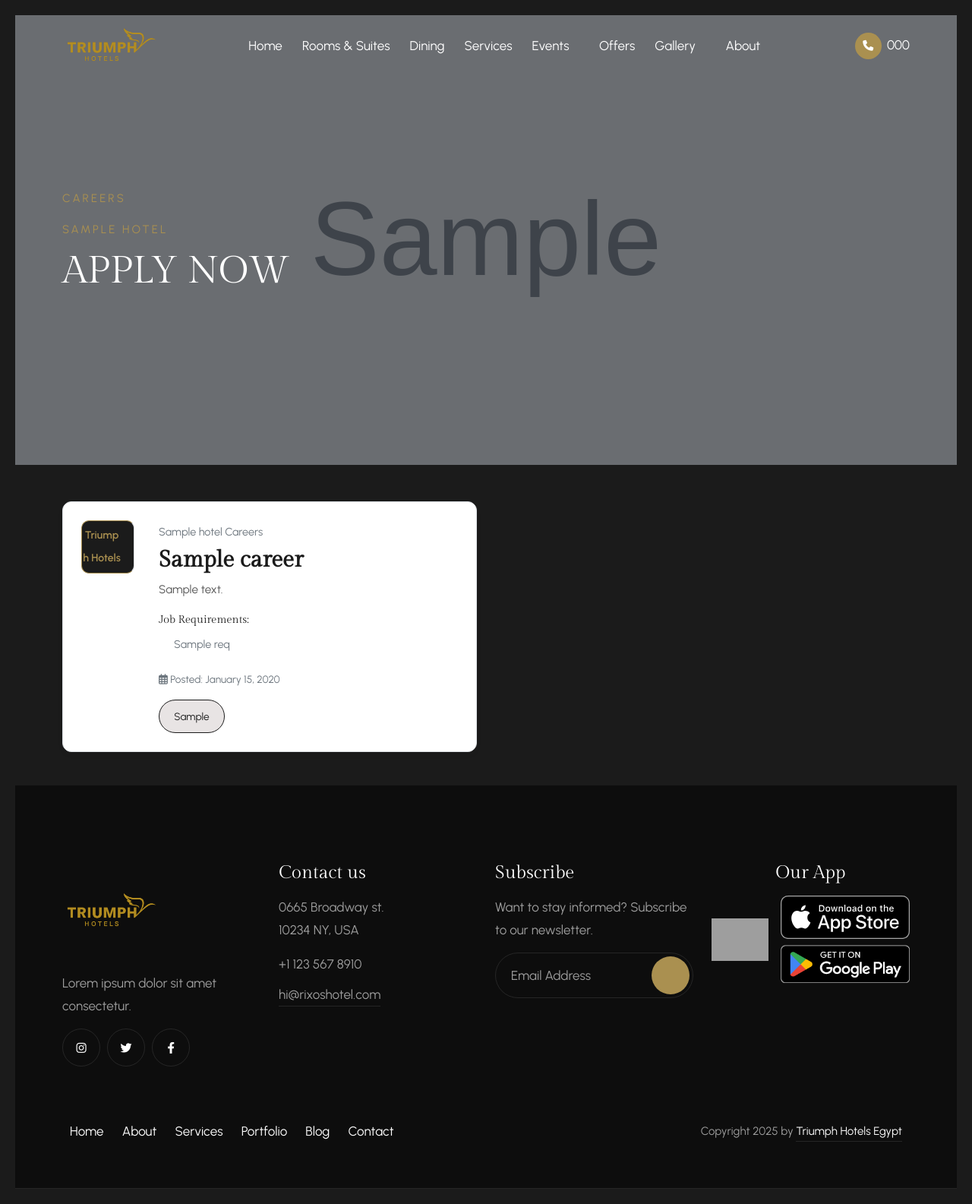
After one commit to seyam93/HotelApp, a Django app: template templates/core/hotel_careers.html in a window 1280 px wide. The commit adds this page. Shown: the whole page at 76% size. Run offline with Django 3.2, Linux system fonts and the light colour scheme; the template is opened without the code that fills it: most values are stand-ins (such as "Sample title", 1, 10 or a date in 2020); grey boxes marked "Sample" are stand-in pictures; parts of the project's set-up code (start-up, migrations or seed data) failed here and were passed over; some libraries are stand-ins or nearby versions; some web fonts are replaced; grey boxes are pictures that could not be loaded.

Commit message:
Career Page

```diff
--- a/core/urls.py
+++ b/core/urls.py
@@ -4,4 +4,7 @@ from . import views
 urlpatterns = [
     path('home/<slug:hotel_slug>/contact', views.hotel_contact_view, name='contact-page'),
     path('home/<slug:hotel_slug>/about', views.about_page, name='about-page'),
+    path('home/<slug:hotel_slug>/faqs/', views.hotel_faqs, name='faqs-page'),
+    path('home/<slug:hotel_slug>/careers/', views.careers_page, name='careers-page'),
+    path('home/<slug:hotel_slug>/careers/<slug:career_slug>/', views.career_detail, name='career-detail'),
 ]
--- /dev/null
+++ b/static/css/career_card.css
@@ -0,0 +1,198 @@
+ :root {
+      --primary-dark: #1b1b1b;
+      --primary-gold: #aa9050;
+      --light-gold: #d4c091;
+      --neutral-light: #f8f9fa;
+      --neutral-medium: #dee2e6;
+      --text-light: #ffffff;
+    }
+
+    body {
+      background-color: var(--primary-dark);
+      padding: 20px;
+    }
+
+    .job-card {
+      border-radius: 0.75rem;
+      padding: 1.5rem;
+      border: 1px solid var(--neutral-medium);
+      background-color: #fff;
+      box-shadow: 0 4px 6px rgba(0, 0, 0, 0.05);
+      transition: all 0.3s ease;
+      margin-bottom: 20px;
+    }
+
+    .job-card:hover {
+      transform: translateY(-5px);
+      box-shadow: 0 10px 15px rgba(0, 0, 0, 0.15);
+      border-color: var(--primary-gold);
+    }
+
+    .company-logo {
+      width: 70px;
+      height: 70px;
+      background-color: var(--primary-dark);
+      border-radius: 10px;
+      display: flex;
+      align-items: center;
+      justify-content: center;
+      font-size: 14px;
+      color: var(--primary-gold);
+      font-weight: bold;
+      transition: all 0.3s ease;
+      border: 1px solid var(--primary-gold);
+    }
+
+    .spaced-logo {
+  margin-right: 2rem;
+  padding-right: 1rem;
+  border-right: 1px solid #dee2e6; /* light divider line */
+}
+
+    .job-card:hover .company-logo {
+      background-color: var(--primary-gold);
+      color: var(--primary-dark);
+    }
+
+    .job-title {
+      font-weight: bold;
+      transition: color 0.3s ease;
+      color: var(--primary-dark);
+    }
+
+    .job-card:hover .job-title {
+      color: var(--primary-gold);
+    }
+
+    .category-tag {
+      color: #6c757d;
+      font-size: 0.9rem;
+      transition: color 0.3s ease;
+    }
+
+    .job-card:hover .category-tag {
+      color: var(--primary-dark);
+    }
+
+    .job-description {
+      color: #555;
+      font-size: 0.95rem;
+      margin-bottom: 1rem;
+    }
+
+    .job-requirements h6 {
+      font-size: 0.9rem;
+      color: var(--primary-dark);
+      margin-bottom: 0.5rem;
+    }
+
+    .job-requirements ul {
+      padding-left: 1.25rem;
+      margin-bottom: 1rem;
+      color: #6c757d;
+      font-size: 0.9rem;
+    }
+
+    .job-date {
+      color: #6c757d;
+      font-size: 0.85rem;
+      margin-bottom: 0.75rem;
+    }
+
+    .job-badge {
+      background-color: #e8e4e4;
+      color: var(--primary-dark);
+      font-weight: normal;
+      border-radius: 50px;
+      padding: 0.4rem 1.2rem;
+      border: 1px solid var(--primary-dark);
+      font-size: 0.85rem;
+      transition: all 0.3s ease;
+    }
+
+    .job-badge:hover {
+      background-color: var(--primary-gold);
+      color: var(--primary-dark);
+    }
+
+    .action-buttons {
+      margin-top: 20px;
+      display: none;
+      opacity: 0;
+      transition: all 0.5s ease;
+    }
+
+    .job-card:hover .action-buttons {
+      display: flex;
+      opacity: 1;
+    }
+
+    .btn-apply {
+      background-color: var(--primary-gold);
+      color: var(--text-light);
+      border-radius: 50px;
+      padding: 0.5rem 1.5rem;
+      font-weight: bold;
+      border: 1px solid var(--primary-gold);
+      transition: all 0.3s ease;
+    }
+
+    .btn-apply:hover {
+      background-color: var(--neutral-light);
+      color: var(--primary-dark);
+      transform: scale(1.05);
+    }
+
+    .heart-icon {
+      cursor: pointer;
+      color: var(--primary-gold);
+      opacity: 0.7;
+      transition: all 0.3s ease;
+      font-size: 1.5rem;
+    }
+
+    .heart-icon.active {
+      opacity: 1;
+      transform: scale(1.2);
+      color: #da3030;
+      text-shadow: 0 0 10px rgba(170, 144, 80, 0.5);
+    }
+
+    .tooltip-custom {
+      display: none;
+      position: absolute;
+      background-color: var(--primary-dark);
+      color: var(--primary-gold);
+      padding: 5px 10px;
+      border-radius: 5px;
+      font-size: 0.8rem;
+      z-index: 100;
+      top: -30px;
+      left: 50%;
+      transform: translateX(-50%);
+      white-space: nowrap;
+      border: 1px solid var(--primary-gold);
+    }
+
+    .tooltip-wrapper {
+      position: relative;
+    }
+
+    .tooltip-wrapper:hover .tooltip-custom {
+      display: block;
+    }
+
+    .toast-notification {
+      position: fixed;
+      bottom: 20px;
+      right: 20px;
+      background-color: var(--primary-dark);
+      color: var(--primary-gold);
+      padding: 10px 20px;
+      border-radius: 5px;
+      box-shadow: 0 4px 8px rgba(0, 0, 0, 0.2);
+      display: none;
+      z-index: 1000;
+      border: 1px solid var(--primary-gold);
+      font-size: 0.85rem;
+    }
--- a/templates/base.html
+++ b/templates/base.html
@@ -13,6 +13,7 @@
     <link rel="stylesheet" href={% static "css/plugins.css" %} />
     <link rel="stylesheet" href={% static "css/style.css" %} />
     <link rel="stylesheet" href="{% static 'css/ritz_carousel.css' %}">
+    <link rel="stylesheet" href="{% static 'css/career_card.css' %}">
     <!-- CSS -->
     <link rel="stylesheet" href="https://cdn.jsdelivr.net/npm/glightbox/dist/css/glightbox.min.css" />
 </head>
@@ -48,17 +49,17 @@
             <!-- Menu -->
             <div class="collapse navbar-collapse" id="navbar">
                 <ul class="navbar-nav mx-auto">
-                    <li class="nav-item"><a class="nav-link" href="{% url 'hotel-detail' hotel.slug %}">{% trans "Home" %}</a></li>
-                    <li class="nav-item"><a class="nav-link" href="{% url 'hotel-rooms' hotel_slug=hotel.slug %}">Rooms</a></li>
-                    <li class="nav-item"><a class="nav-link" href="{% url 'restaurant-list' hotel_slug=hotel.slug %}">{% trans "Dining" %}</a></li>
-
-                    <li class="nav-item dropdown"> <a class="nav-link dropdown-toggle" href="#" role="button" data-bs-toggle="dropdown" data-bs-auto-close="outside" aria-expanded="false">Services <i class="fa-light fa-angle-down"></i></a>
+                    <li class="nav-item"><a class="nav-link" href="{% url 'hotel-detail' hotel.slug %}">Home</a></li>
+                    <li class="nav-item"><a class="nav-link" href="{% url 'hotel-rooms' hotel_slug=hotel.slug %}">Rooms & Suites</a></li>
+                    <li class="nav-item"><a class="nav-link" href="{% url 'restaurant-list' hotel_slug=hotel.slug %}">Dining</a></li>
+                    <li class="nav-item"><a class="nav-link" href="{% url 'hotel-facilities-page' hotel_slug=hotel.slug %}">Services</a></li>
+                    {% comment %} <li class="nav-item dropdown"> <a class="nav-link dropdown-toggle" href="#" role="button" data-bs-toggle="dropdown" data-bs-auto-close="outside" aria-expanded="false">Services <i class="fa-light fa-angle-down"></i></a>
                         <ul class="dropdown-menu">
                             <li><a href="{% url 'hotel-facilities-page' hotel_slug=hotel.slug %}" class="dropdown-item"><span>Facilities</span></a></li>
-                            {% comment %} <li><a href="{% url 'hotel-amenities-page' hotel_slug=hotel.slug %}" class="dropdown-item"><span>Amenities</span></a></li> {% endcomment %}
+                            <li><a href="{% url 'hotel-amenities-page' hotel_slug=hotel.slug %}" class="dropdown-item"><span>Amenities</span></a></li>
                             <li><a href="{% url 'offer-page' hotel_slug=hotel.slug %}" class="dropdown-item"><span>Special Offers</span></a></li>
                         </ul>
-                    </li>
+                    </li> {% endcomment %}
                     <li class="nav-item dropdown"> <a class="nav-link dropdown-toggle" href="#" role="button" data-bs-toggle="dropdown" data-bs-auto-close="outside" aria-expanded="false">Events <i class="fa-light fa-angle-down"></i></a>
                         <ul class="dropdown-menu">
                             {% comment %} <li><a href="{% url 'hotel-event-page' hotel_slug=hotel.slug %}" class="dropdown-item"><span>Events</span></a></li> {% endcomment %}
@@ -66,18 +67,20 @@
                             <li><a href="{% url 'wedding-meeting-rooms' hotel_slug=hotel.slug %}" class="dropdown-item"><span>Wedding Venues</span></a></li>
                         </ul>
                     </li>
+                    <li class="nav-item"><a class="nav-link" href="{% url 'offer-page' hotel_slug=hotel.slug %}">Offers</a></li>
                     <li class="nav-item dropdown"> <a class="nav-link dropdown-toggle" href="#" role="button" data-bs-toggle="dropdown" data-bs-auto-close="outside" aria-expanded="false">Gallery <i class="fa-light fa-angle-down"></i></a>
                         <ul class="dropdown-menu">
                             <li><a href="{% url 'image-gallery-page' hotel_slug=hotel.slug %}" class="dropdown-item"><span>Image Gallery</span></a></li>
                             <li><a href="{% url 'video-gallery-page' hotel_slug=hotel.slug %}" class="dropdown-item"><span>Video Gallery</span></a></li>
                         </ul>
                     </li>
-                    <li class="nav-item"><a class="nav-link" href="{% url 'contact-page' hotel_slug=hotel.slug %}">Contact Us</a></li>
                     <li class="nav-item dropdown"> <a class="nav-link dropdown-toggle" href="#" role="button" data-bs-toggle="dropdown" data-bs-auto-close="outside" aria-expanded="false">About<i class="fa-light fa-angle-down"></i></a>
                         <ul class="dropdown-menu">
                             <li><a href="{% url 'about-page' hotel_slug=hotel.slug %}" class="dropdown-item"><span>About Us</span></a></li>
-                            <li><a href="faq.html" class="dropdown-item"><span>FAQs</span></a></li>
+                            <li><a href="{% url 'contact-page' hotel_slug=hotel.slug %}" class="dropdown-item"><span>Contact Us</span></a></li>
+                            <li><a href="{% url 'faqs-page' hotel_slug=hotel.slug %}" class="dropdown-item"><span>FAQs</span></a></li>
                             <li><a href="{% url 'team-list-page' hotel_slug=hotel.slug%}" class="dropdown-item"><span>Our Team</span></a></li>
+                            <li><a href="{% url 'careers-page' hotel_slug=hotel.slug%}" class="dropdown-item"><span>Careers</span></a></li>
                         </ul>
                     </li>
                 </ul>
--- /dev/null
+++ b/templates/core/hotel_careers.html
@@ -0,0 +1,108 @@
+{% extends "base.html" %}
+{% load static %}
+
+{% block title %}Careers | {{ hotel.name }}{% endblock %}
+{% block content %}
+
+<!-- Header Banner -->
+<section class="banner-header bg-img bg-fixed" data-overlay-dark="5" data-background="{% if hotel.contact_banner %}{{ hotel.contact_banner.url }}{% else %}{% static 'img/contact.jpg' %}{% endif %}">
+    <div class="container">
+        <div class="row">
+            <div class="col-md-12">
+                <div class="subtitle">Careers</div> <br>
+                <div class="subtitle">{{hotel.name}}</div>
+                <div class="title">Apply Now</div>
+            </div>
+        </div>
+    </div>
+</section>
+<!-- Careers Section -->
+<div class="container mt-5">
+  <div class="row">
+    {% for career in careers %}
+      <div class="col-md-6 mb-4">
+        {% include "includes/career_card.html" with career=career %}
+      </div>
+    {% empty %}
+      <div class="col-12">
+        <p>No career opportunities available right now.</p>
+      </div>
+    {% endfor %}
+  </div>
+</div>
+            {% comment %} <!-- Contact Form -->
+            <div class="col-lg-4 offset-lg-1 col-md-12">
+                <div class="form2-sidebar mt--240">
+                    <form method="POST" action="{% url 'contact-page' hotel.slug %}" class="form2">
+                        {% csrf_token %}
+                        <div class="head"><h5>Apply Now !!</h5></div>
+                        <div class="cont">
+                            <div class="row">
+                                <div class="col-lg-12 form-group">
+                                    <input type="text" name="name" placeholder="Name" value="{{ request.POST.name }}" required>
+                                </div>
+                                <div class="col-lg-12 form-group">
+                                    <input type="email" name="email" placeholder="Email" value="{{ request.POST.email }}" required>
+                                </div>
+                                <div class="col-lg-12 form-group">
+                                    <input type="text" name="phone" placeholder="Phone" value="{{ request.POST.phone }}" required>
+                                </div>
+                                <div class="col-md-12 form-group">
+                                    <input type="text" name="subject" placeholder="Subject" value="{{ request.POST.subject }}">
+                                </div>
+                                <div class="col-md-12 form-group">
+                                    <textarea name="message" rows="4" placeholder="Message" required>{{ request.POST.message }}</textarea>
+                                </div>
+                                <div class="col-md-12">
+                                    <button type="submit" class="button-3"><i class="fa-light fa-paper-plane"></i> Submit</button>
+                                </div>
+                            </div>
+                        </div>
+                    </form>
+
+                    {% if messages %}
+                        {% for message in messages %}
+                            <div class="alert alert-success mt-3" role="alert">
+                                {{ message }}
+                            </div>
+                        {% endfor %}
+                    {% endif %}
+                </div>
+            </div>
+        </div>
+    </div>
+</section> {% endcomment %}
+{% endblock %}
+{% block script %}
+<script>
+  $(document).ready(function () {
+    $('[data-toggle="tooltip"]').tooltip();
+
+    $('#favoriteBtn').on('click', function () {
+      $(this).toggleClass('active');
+      const message = $(this).hasClass('active')
+              ? 'Job saved to favorites!'
+              : 'Job removed from favorites!';
+      showToast(message);
+    });
+
+    function showToast(message) {
+      $('#toastMessage').text(message);
+      $('#toastNotification')
+              .removeClass('animate__fadeOutRight')
+              .addClass('animate__fadeInRight')
+              .css('display', 'block');
+
+      setTimeout(() => {
+        $('#toastNotification')
+                .removeClass('animate__fadeInRight')
+                .addClass('animate__fadeOutRight');
+
+        setTimeout(() => {
+          $('#toastNotification').css('display', 'none');
+        }, 1000);
+      }, 3000);
+    }
+  });
+</script>
+{% endblock %}
--- /dev/null
+++ b/templates/includes/career_card.html
@@ -0,0 +1,51 @@
+<div class="job-card">
+  <div class="row">
+    <div class="col">
+      <div class="d-flex align-items-start">
+        <!-- Company Logo with improved spacing -->
+        <div class="company-logo spaced-logo text-center">
+          Triumph Hotels
+        </div>
+
+        <!-- Career Content -->
+        <div>
+          <div class="category-tag mb-1">{{ career.hotel.name }} Careers</div>
+          <h3 class="job-title mb-1">{{ career.job_title }}</h3>
+          <div class="job-description">{{ career.job_description }}</div>
+
+          <div class="job-requirements">
+            <h6>Job Requirements:</h6>
+            <ul>
+              {% for req in career.job_requirements.splitlines %}
+                <li>{{ req }}</li>
+              {% endfor %}
+            </ul>
+          </div>
+
+          <div class="job-date">
+            <i class="far fa-calendar-alt mr-1"></i>
+            Posted: {{ career.created_at|date:"F j, Y" }}
+          </div>
+
+          <div>
+            <span class="job-badge">{{ career.get_job_type_display }}</span>
+          </div>
+
+          <div class="action-buttons">
+            <a href="" class="btn btn-apply">
+              <i class="fas fa-paper-plane mr-1"></i> Apply Now
+            </a>
+          </div>
+        </div>
+      </div>
+    </div>
+
+    <!-- Favorite Icon -->
+    {% comment %} <div class="col-auto">
+      <div class="tooltip-wrapper">
+        <i class="fas fa-heart heart-icon"></i>
+        <div class="tooltip-custom">Save Job</div>
+      </div>
+    </div> {% endcomment %}
+  </div>
+</div>
```
Also changed, not shown: core/admin.py (+18 -1 lines), core/forms.py (added, +7 -0 lines), core/models.py (+49 -0 lines), core/views.py (+42 -1 lines), templates/core/hotel_faqs.html (added, +58 -0 lines), templates/hotels/room_detail.html (+7 -1 lines), core/migrations/0007_career.py (added), core/migrations/0008_career_slug.py (added), core/migrations/0009_careerapplication.py (added), db.sqlite3.
